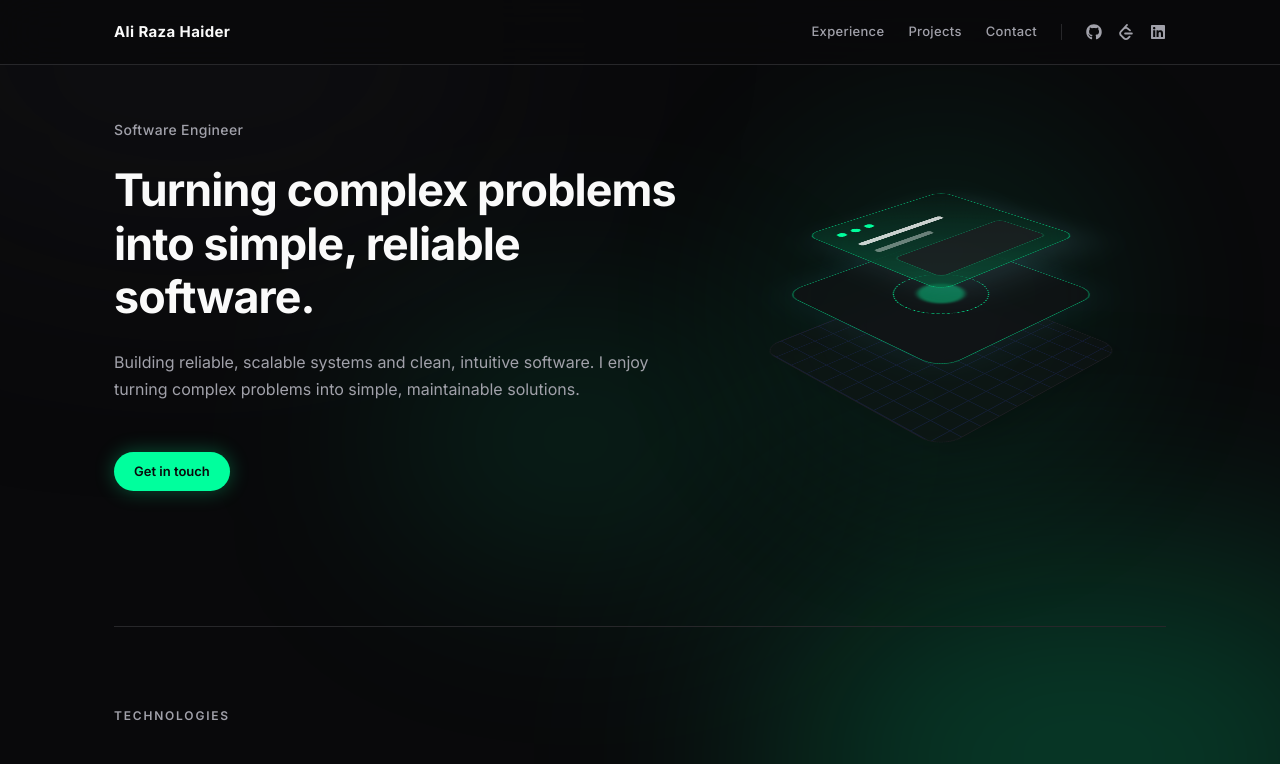
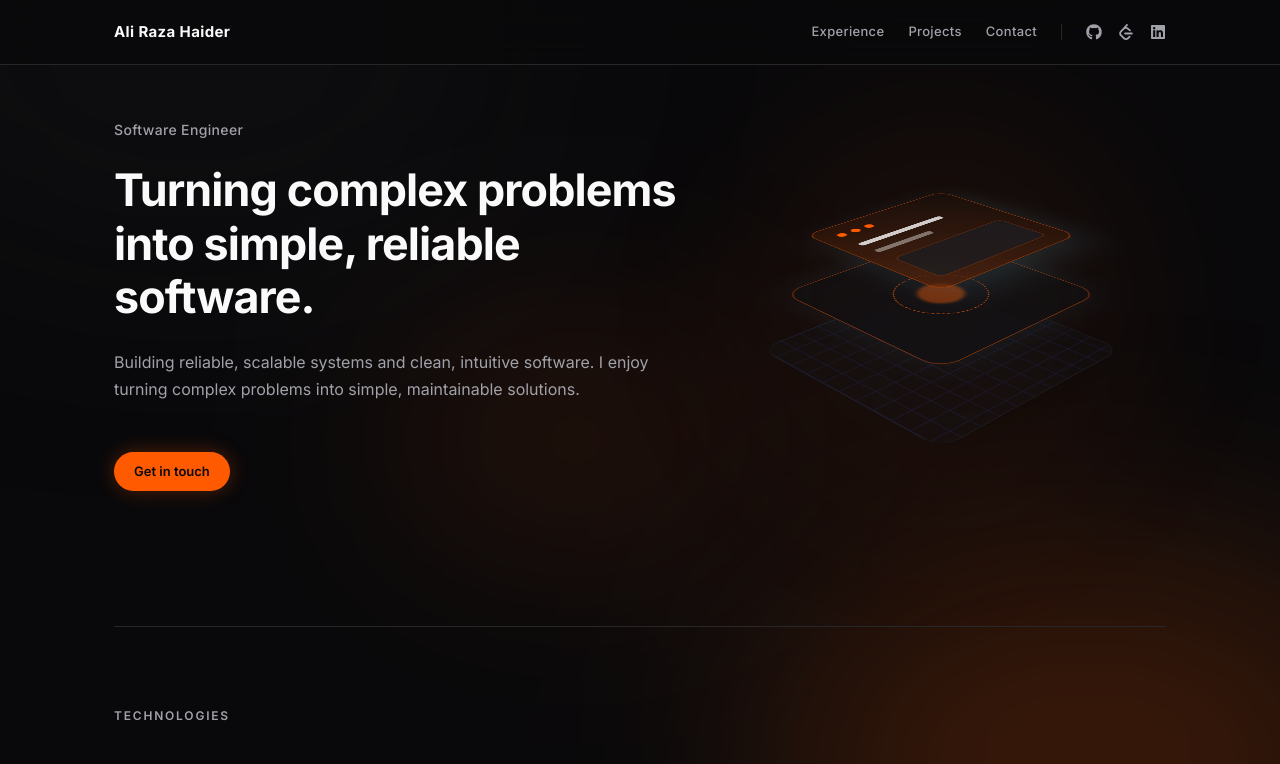
Before and after one commit to Ali-Razahaider/portfolio, a Next.js app: page / in a window 1280 px wide. Shown: the top 764 px of the page. Built offline with nearby package versions, Linux system fonts and the light colour scheme.

Commit message:
ui update

```diff
--- a/src/app/globals.css
+++ b/src/app/globals.css
@@ -9,18 +9,18 @@
   --color-foreground: var(--foreground);
   --font-sans: var(--font-inter);
 
-  /* Midnight Mint Palette */
+  /* Electric Amber Palette */
   --color-void-bg: #09090B;       /* Deep Space Gray */
   --color-void-card: #121214;     /* Darker Card Base */
   --color-void-surface: #1C1C20;  /* Surface */
   --color-void-border: #27272A;
-  --color-void-border-hover: #00FF9D; /* Neon Mint */
+  --color-void-border-hover: #FF5A00; /* Sunset Orange */
   --color-void-text: #FAFAFA;
   --color-void-muted: #A1A1AA;    /* Zinc 400 */
-  --color-void-accent: #00FF9D;   /* Neon Mint */
-  --color-void-accent-hover: #00D084;
-  --color-void-tag: #092A1F;      /* Dark Mint Tint */
-  --color-void-tag-text: #00FF9D;
+  --color-void-accent: #FF5A00;   /* Sunset Orange */
+  --color-void-accent-hover: #E04D00;
+  --color-void-tag: #2D1408;      /* Dark Amber Tint */
+  --color-void-tag-text: #FF7B33; /* Light Amber */
   --color-void-nav: #09090B;
 }
 
--- a/src/app/page.tsx
+++ b/src/app/page.tsx
@@ -103,7 +103,7 @@ export default function Home() {
           >
             <a
               href={`mailto:${portfolioData.personal.email}`}
-              className="inline-flex items-center gap-2 px-5 py-2.5 bg-void-accent text-void-bg text-[13px] font-semibold rounded-full hover:bg-void-text transition-colors duration-300 shadow-[0_0_20px_rgba(0,255,157,0.3)]"
+              className="inline-flex items-center gap-2 px-5 py-2.5 bg-void-accent text-void-bg text-[13px] font-semibold rounded-full hover:bg-void-text transition-colors duration-300 shadow-[0_0_20px_rgba(255,90,0,0.3)]"
             >
               Get in touch
             </a>
@@ -316,7 +316,7 @@ export default function Home() {
               key={project.id}
               variants={fadeUp}
               custom={project.id}
-              className="group flex flex-col rounded-2xl bg-void-card/60 backdrop-blur-xl border border-void-border/50 overflow-hidden hover:bg-void-card/80 hover:border-void-border-hover/80 hover:-translate-y-1 hover:shadow-[0_20px_40px_-15px_rgba(0,255,157,0.15)] transition-all duration-500"
+              className="group flex flex-col rounded-2xl bg-void-card/60 backdrop-blur-xl border border-void-border/50 overflow-hidden hover:bg-void-card/80 hover:border-void-border-hover/80 hover:-translate-y-1 hover:shadow-[0_20px_40px_-15px_rgba(255,90,0,0.15)] transition-all duration-500"
             >
               {/* Image */}
               <div className="relative w-full aspect-[16/10] overflow-hidden bg-void-surface/50 border-b border-void-border/50">
```
